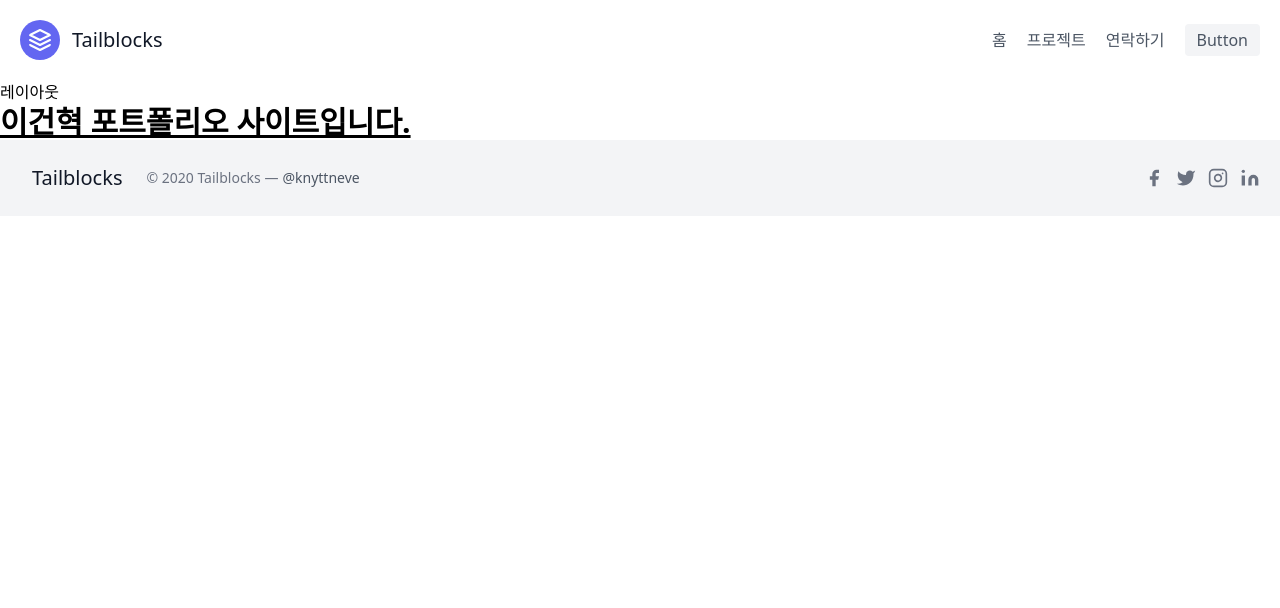
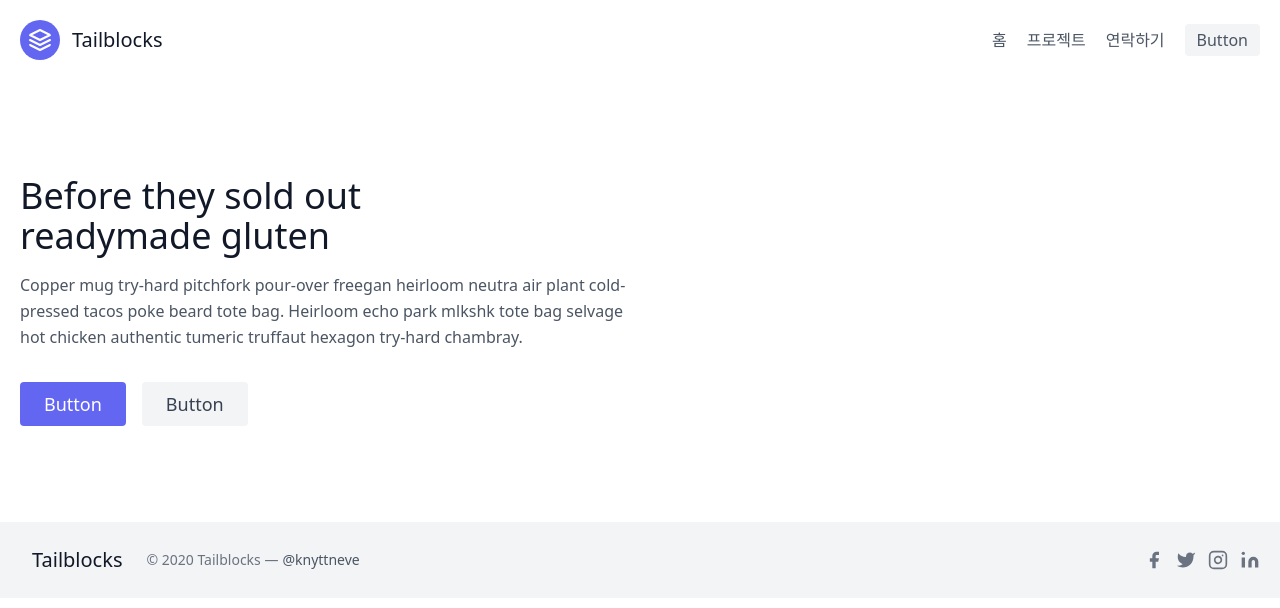
Before and after one commit to Sy2tema/next-fortpolio, a Next.js app: page / in a window 1280 px wide. Shown: the top 608 px of the page. Built offline with nearby package versions, Linux system fonts and the light colour scheme.

Commit message:
Add main body layout

```diff
--- a/components/layout.js
+++ b/components/layout.js
@@ -5,7 +5,6 @@
     return (
         <>
             <Header />
-            <h1>레이아웃</h1>
             <div>{children}</div>
             <Footer />
         </>
--- a/pages/index.js
+++ b/pages/index.js
@@ -10,9 +10,22 @@
         <meta name="description" content="Generated by create next app" />
         <link rel="icon" href="/favicon.ico" />
       </Head>
-      <h1 className="text-3xl font-bold underline">
-        이건혁 포트폴리오 사이트입니다.
-      </h1>
+      <section className="text-gray-600 body-font">
+        <div className="container mx-auto flex px-5 py-24 md:flex-row flex-col items-center">
+          <div className="lg:flex-grow md:w-1/2 lg:pr-24 md:pr-16 flex flex-col md:items-start md:text-left mb-16 md:mb-0 items-center text-center">
+            <h1 className="title-font sm:text-4xl text-3xl mb-4 font-medium text-gray-900">Before they sold out
+              <br className="hidden lg:inline-block" />readymade gluten
+            </h1>
+            <p className="mb-8 leading-relaxed">Copper mug try-hard pitchfork pour-over freegan heirloom neutra air plant cold-pressed tacos poke beard tote bag. Heirloom echo park mlkshk tote bag selvage hot chicken authentic tumeric truffaut hexagon try-hard chambray.</p>
+            <div className="flex justify-center">
+              <button className="inline-flex text-white bg-indigo-500 border-0 py-2 px-6 focus:outline-none hover:bg-indigo-600 rounded text-lg">Button</button>
+              <button className="ml-4 inline-flex text-gray-700 bg-gray-100 border-0 py-2 px-6 focus:outline-none hover:bg-gray-200 rounded text-lg">Button</button>
+            </div>
+          </div>
+          <div className="lg:max-w-lg lg:w-full md:w-1/2 w-5/6">
+          </div>
+        </div>
+      </section>
     </Layout>
   )
 }
```
